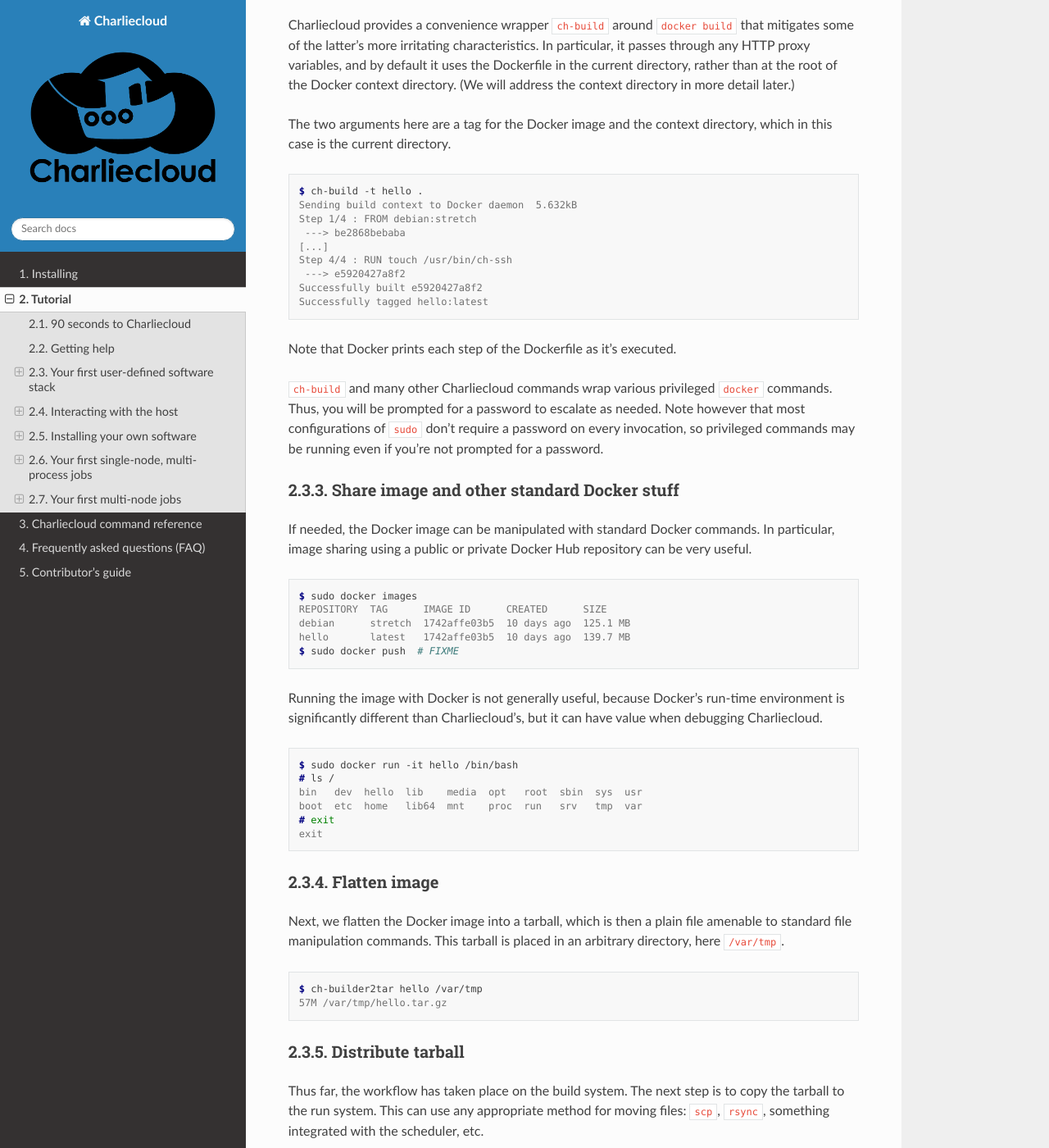
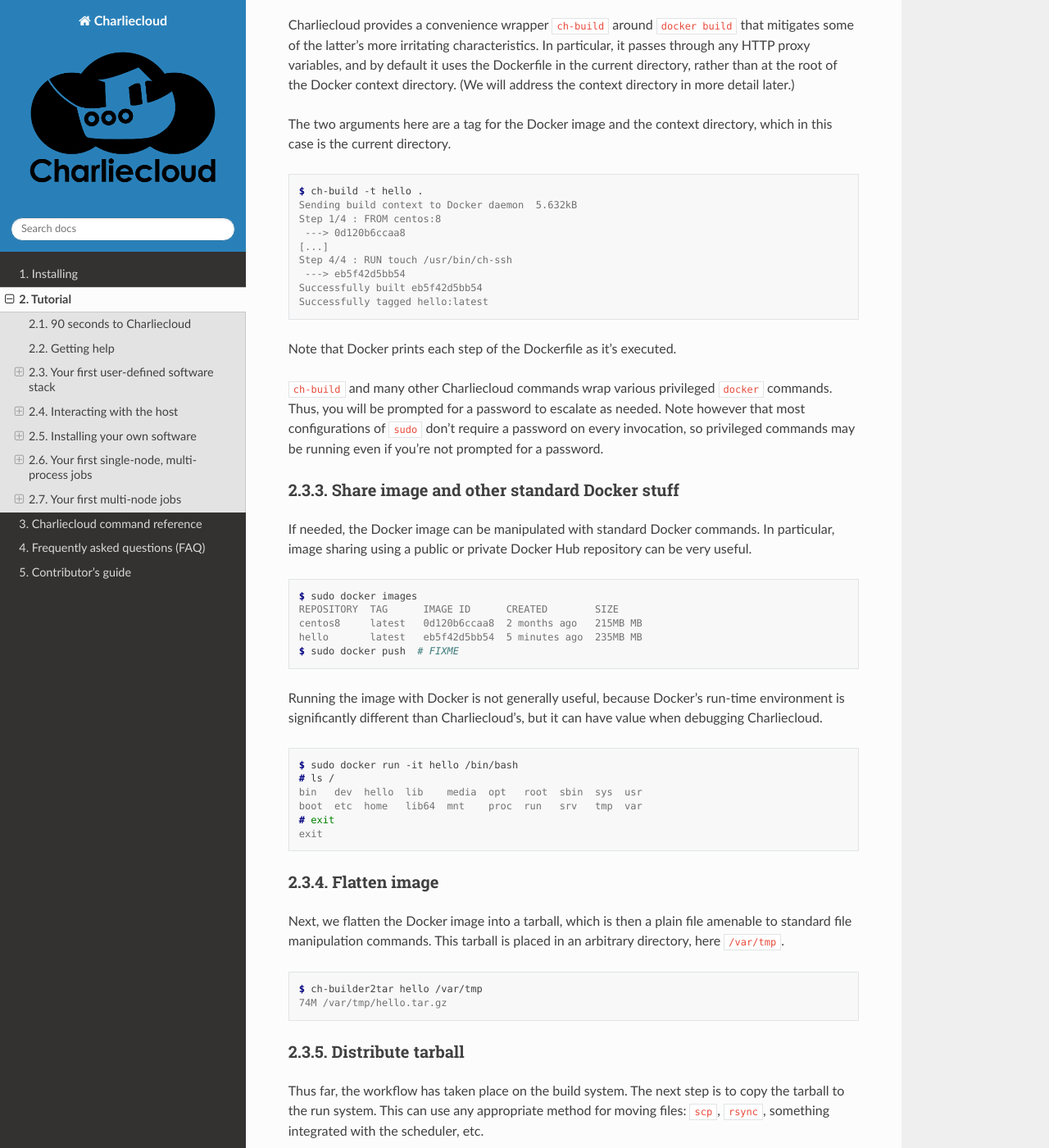
Before and after one commit to hpc/charliecloud, a Sphinx documentation site: the page built from doc/tutorial.rst, in a window 1280 px wide and 1400 px high, scrolled down 2847 px. Shown: the whole window at 82% size. Built offline with Sphinx 7.4.7 and the Read the Docs theme 2.0.0, drawn with Linux system fonts in a browser that asks for light colours; some of the changed text lies outside the part shown.

Commit message:
Adjust documentation to reflect new CentOS 8 base for example/hello

```diff
--- a/doc/tutorial.rst
+++ b/doc/tutorial.rst
@@ -30,11 +30,11 @@
 
 ::
 
-  $ cd /usr/local/src/charliecloud/examples/serial/hello
+  $ cd /usr/local/share/doc/charliecloud/examples/hello
   $ ch-build -t hello .
   Sending build context to Docker daemon  5.632kB
   [...]
-  Successfully built 1136de7d4c0a
+  Successfully built eb5f42d5bb54
   $ ch-builder2tar hello /var/tmp
    114MiB 0:00:03 [=============================================] 103%
   -rw-r----- 1 reidpr reidpr 49M Nov 21 14:05 /var/tmp/hello.tar.gz
@@ -86,7 +86,7 @@
 .. literalinclude:: ../examples/hello/Dockerfile
    :language: docker
 
-This creates a minimal Debian Stretch image with :code:`ssh` installed. We
+This creates a minimal CentOS 8 image with :code:`ssh` installed. We
 will encounter more complex Dockerfiles later in this tutorial.
 
 .. note::
@@ -94,7 +94,7 @@
    Docker does not update the base image unless asked to. Specific images can
    be updated manually; in this case::
 
-     $ sudo docker pull debian:stretch
+     $ sudo docker pull centos:8
 
    There are various resources and scripts online to help automate this
    process, as well as :code:`misc/docker-clean.sh`.
@@ -116,12 +116,12 @@
 
    $ ch-build -t hello .
    Sending build context to Docker daemon  5.632kB
-   Step 1/4 : FROM debian:stretch
-    ---> be2868bebaba
+   Step 1/4 : FROM centos:8
+    ---> 0d120b6ccaa8
    [...]
    Step 4/4 : RUN touch /usr/bin/ch-ssh
-    ---> e5920427a8f2
-   Successfully built e5920427a8f2
+    ---> eb5f42d5bb54
+   Successfully built eb5f42d5bb54
    Successfully tagged hello:latest
 
 Note that Docker prints each step of the Dockerfile as it's executed.
@@ -142,9 +142,9 @@
 ::
 
   $ sudo docker images
-  REPOSITORY  TAG      IMAGE ID      CREATED      SIZE
-  debian      stretch  1742affe03b5  10 days ago  125.1 MB
-  hello       latest   1742affe03b5  10 days ago  139.7 MB
+  REPOSITORY  TAG      IMAGE ID      CREATED        SIZE
+  centos8     latest   0d120b6ccaa8  2 months ago   215MB MB
+  hello       latest   eb5f42d5bb54  5 minutes ago  235MB MB
   $ sudo docker push  # FIXME
 
 Running the image with Docker is not generally useful, because Docker's
@@ -170,7 +170,7 @@
 ::
 
   $ ch-builder2tar hello /var/tmp
-  57M /var/tmp/hello.tar.gz
+  74M /var/tmp/hello.tar.gz
 
 Distribute tarball
 ------------------
```
Also changed, not shown: other parts of doc/tutorial.rst (+1 -1 lines), 1 other file.
